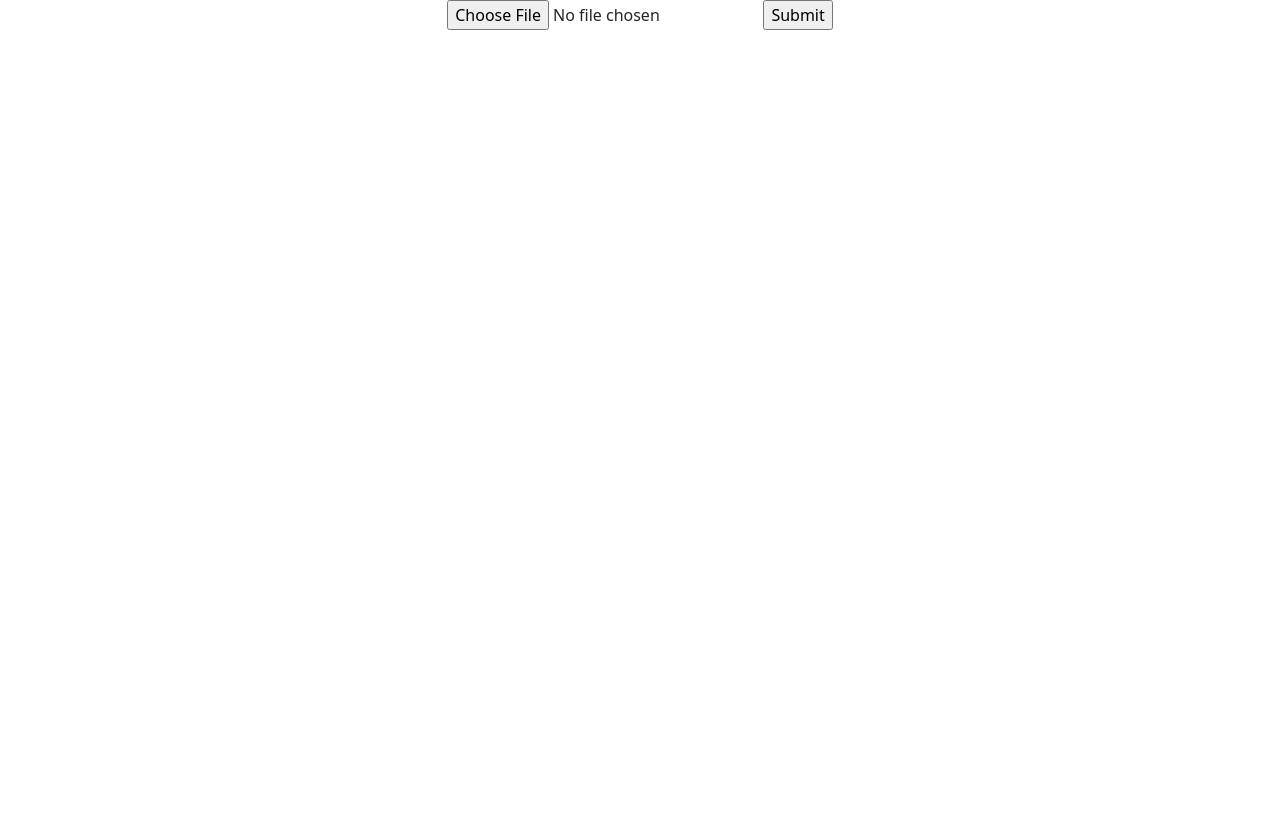
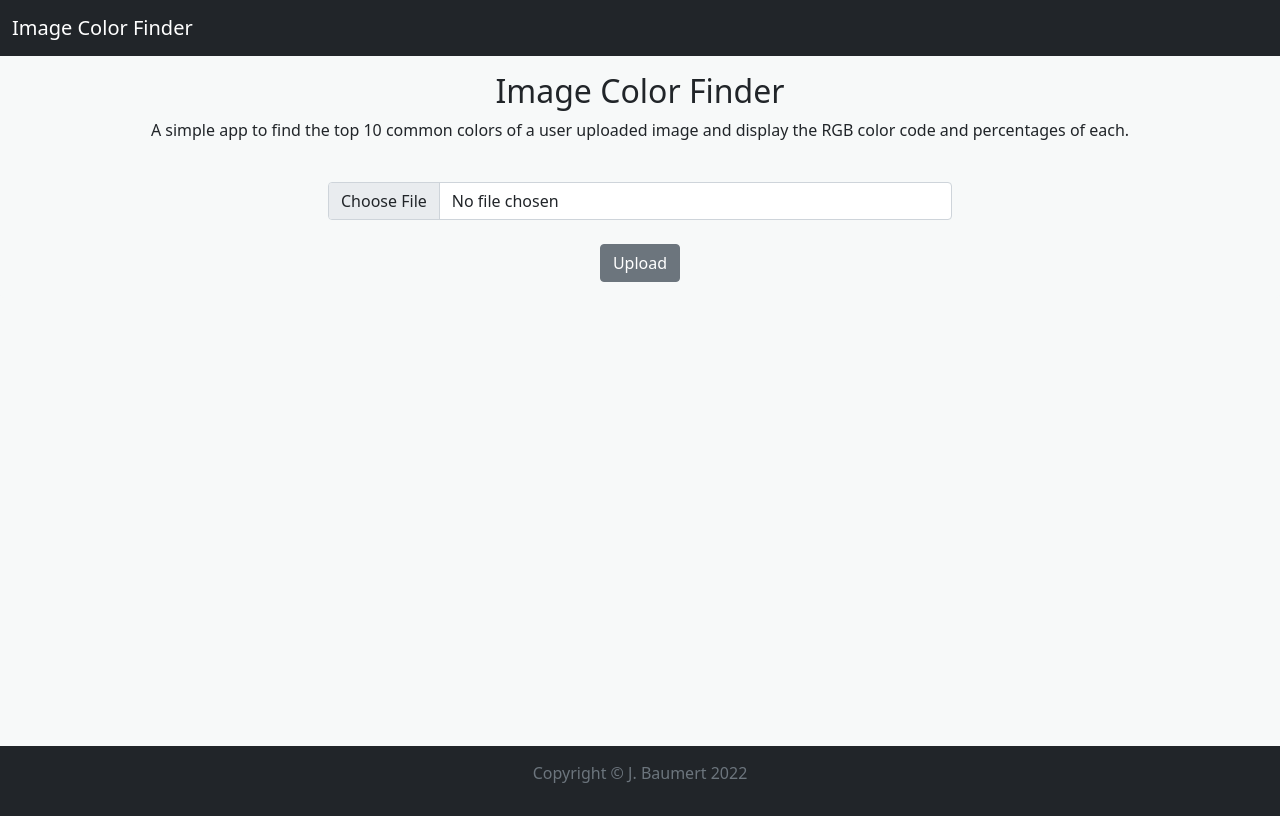
Before and after one commit to baumertjohn/ImageColorPalette, a Flask app: page / in a window 1280 px wide. Before the commit the page ends 30 px from the top, so only its background shows below. Run offline with Flask 2, Linux system fonts and the light colour scheme.

Commit message:
Finished website styling and added requirements.txt

```diff
--- /dev/null
+++ b/static/styles.css
@@ -0,0 +1,18 @@
+/* Show footer at bottom of page when content is too short to fill */
+.short_content {
+  min-height: calc(100vh - 110px);
+}
+
+.footer {
+  margin: 0px 0px 0px;
+  text-align: center;
+  padding: 15px;
+}
+
+body {
+  background-color: #f7f9f9;
+}
+
+.card {
+  background-color: #f7f9f9;
+}
--- a/templates/base.html
+++ b/templates/base.html
@@ -8,16 +8,27 @@
     <!-- Bootstrap 5.1.3 -->
     <link href="https://cdn.jsdelivr.net/npm/bootstrap@5.1.3/dist/css/bootstrap.min.css" rel="stylesheet"
         integrity="sha384-1BmE4kWBq78iYhFldvKuhfTAU6auU8tT94WrHftjDbrCEXSU1oBoqyl2QvZ6jIW3" crossorigin="anonymous">
+    <link rel="stylesheet" href="{{ url_for('static', filename='styles.css') }}">
     <title>{{ title }}</title>
 </head>
 
 <body>
     <!-- Start Header -->
+    <nav class="navbar navbar-dark bg-dark">
+        <div class="container-fluid">
+            <a class="navbar-brand" href="{{ url_for('home') }}">Image Color Finder</a>
+        </div>
+    </nav>
     <!-- End Header -->
 
     {% block content %}
     {% endblock %}
 
+    <!-- Start Footer -->
+    <div class="footer bg-dark" style="text-align: center">
+        <p class="copyright text-muted">Copyright &copy; J. Baumert 2022</p>
+    </div>
+    <!-- End Footer -->
     <!-- Bootstrap Bundle with Popper -->
     <script src="https://cdn.jsdelivr.net/npm/bootstrap@5.1.3/dist/js/bootstrap.bundle.min.js"
         integrity="sha384-ka7Sk0Gln4gmtz2MlQnikT1wXgYsOg+OMhuP+IlRH9sENBO0LRn5q+8nbTov4+1p"
--- a/templates/index.html
+++ b/templates/index.html
@@ -2,11 +2,24 @@
 {% set title = 'Image Color Finder' %}
 {% block content %}
 
-<div style="text-align: center;">
-    <form action="http://localhost:5000/" method="post" enctype="multipart/form-data">
-        <input type="file" name="file" />
-        <input type="submit" />
-    </form>
+<div class="short_content" style="width:auto; margin:0 auto;">
+    <div class="card text-center border-0">
+        <div class="card-body">
+            <h2 class="" card-title">Image Color Finder</h2>
+            <p class="card-text">A simple app to find the top 10 common colors of a user uploaded image and display the
+                RGB color code and percentages of each.</p>
+            <br>
+            <form action="{{ url_for('home') }}" method="post" enctype="multipart/form-data"
+                style="width:50%; margin:0 auto">
+                <div>
+                    <!-- <label for="formFileLg" class="form-label">Large file input example</label> -->
+                    <input class="form-control" name="file" type="file" required="required" />
+                </div>
+                <br>
+                <button type="submit" class="btn btn-secondary">Upload</button>
+            </form>
+        </div>
+    </div>
 </div>
 
 {% endblock %}
--- a/templates/showimage.html
+++ b/templates/showimage.html
@@ -2,8 +2,8 @@
 {% set title = 'Image Color Finder' %}
 {% block content %}
 
-<div style="width:auto; margin:0 auto;">
-    <div class="card text-center border-0">
+<div class="short_content" style="width:auto; margin:0 auto;">
+    <div class="card text-center border-0" style="padding: 10px">
         <img src="{{ url_for('working_image', filename=image) }}" class="card-img-top"
             style="width:320; height:240px; object-fit: contain">
         <div class="card-body">
@@ -20,7 +20,7 @@
                 <tbody>
                     {% for color in colors %}
                     <tr>
-                        <th scope="row">{{ color[1] }}</th>
+                        <td>{{ color[1] }}</td>
                         <td>
                             <svg width="100" height="25">
                                 <rect width="100" height="25"
```
Also changed, not shown: requirements.txt (added, +21 -0 lines).
